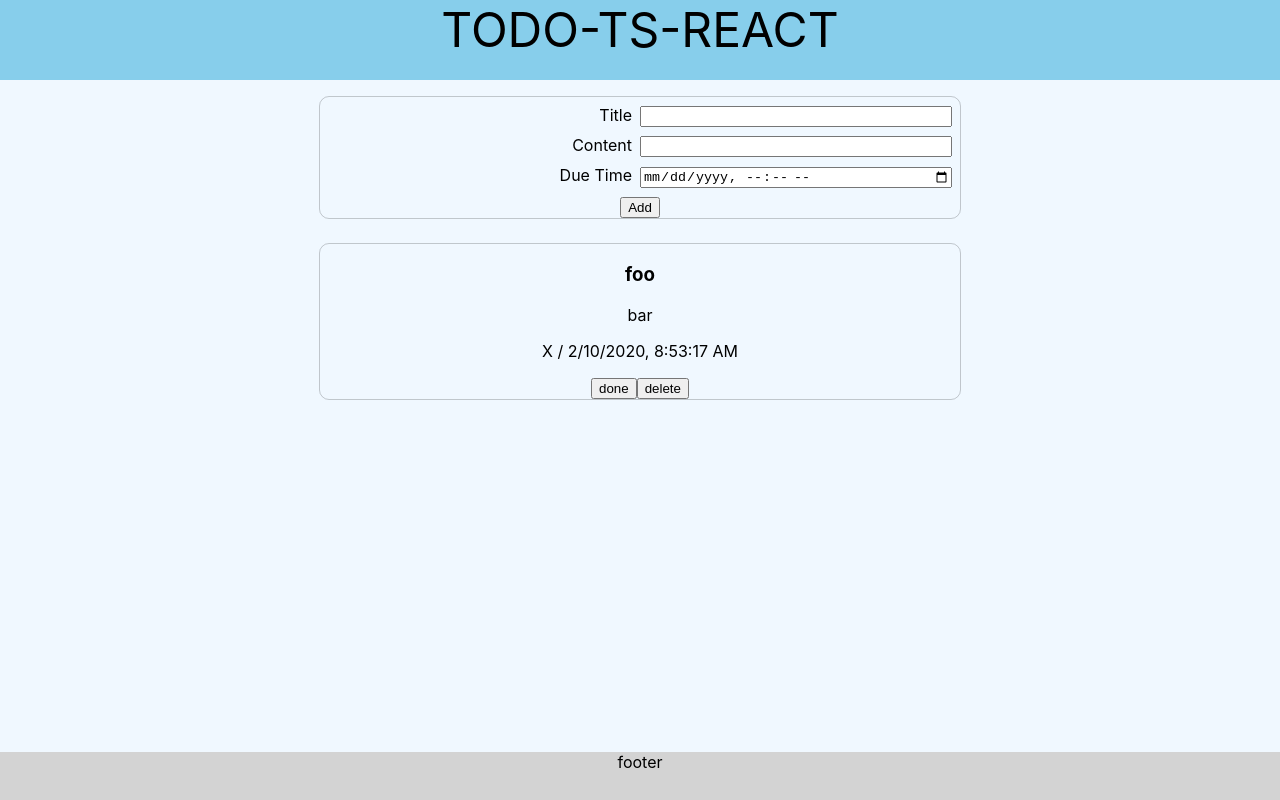
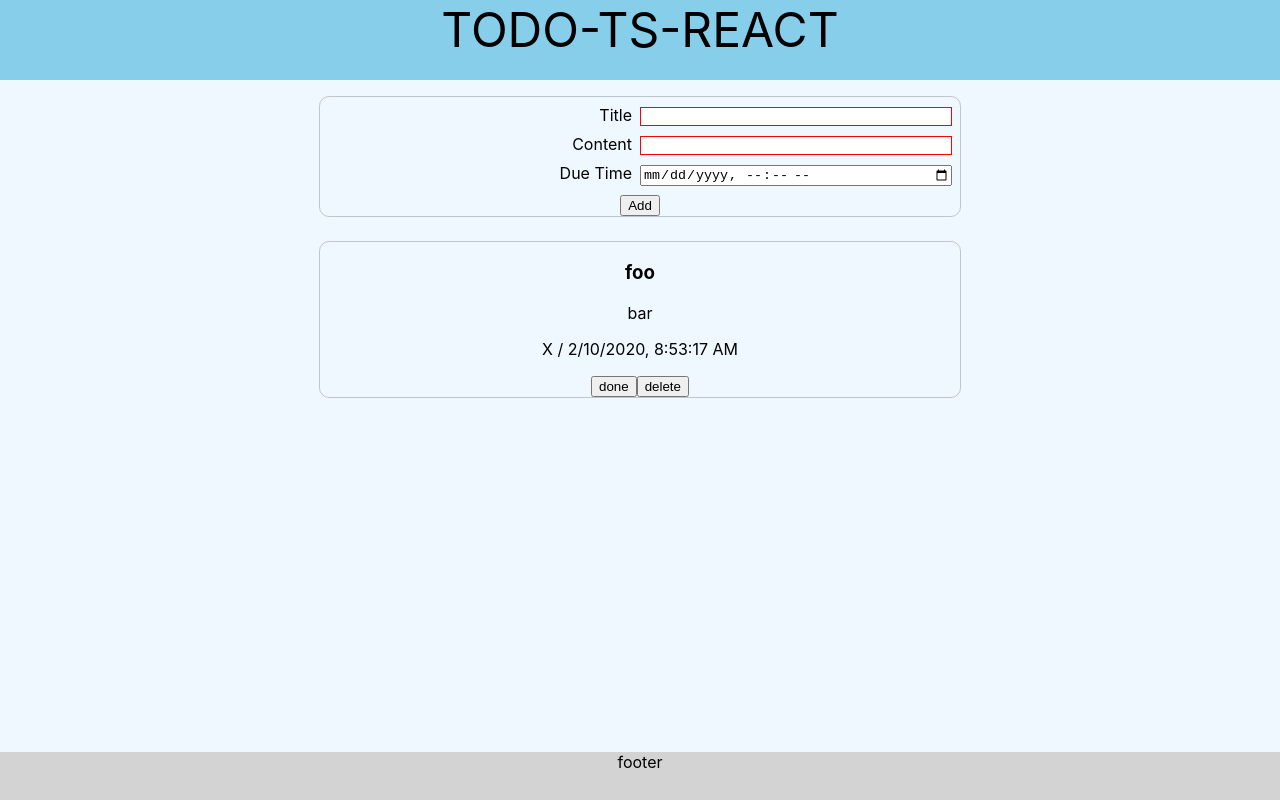
Before and after one commit to Einere/todo-ts-react, a React (Create React App) app: page / in a window 1280 px wide. Built offline with nearby package versions, Linux system fonts and the light colour scheme.

Commit message:
feat: implements basic validation
간단한 유효성 검사 로직을 구현함.

Signed-off-by: Einere <kjwsx23@gmail.com>

```diff
--- a/src/component/TodoInput/TodoInput.tsx
+++ b/src/component/TodoInput/TodoInput.tsx
@@ -1,5 +1,5 @@
 import * as React from 'react';
-import {FormEvent, FunctionComponent, useCallback, useState} from 'react';
+import {FormEvent, FunctionComponent, useCallback, useMemo, useState} from 'react';
 import {Todo} from '../todoTypes';
 import {TodoInputContainerStyle, TodoInputFieldStyle} from "./TodoInput.style";
 
@@ -20,26 +20,49 @@ function makeTodoInfo(id: number, title: string, content: string, dueTime: Date)
     };
 }
 
+const titleRegExp = new RegExp('[A-Za-z0-9ㄱ-ㅎㅏ-ㅣ가-힣 ]');
+const titleValidators = [
+    (title: string) => title.length > 0,
+    (title: string) => titleRegExp.test(title),
+];
+
+const contentValidators = [
+    (content: string) => content.length > 0,
+];
+
 
 export const TodoInput: FunctionComponent<Todo.TodoInputProp> = function ({todoInfos, setTodoInfos}) {
     const [todoTitle, setTodoTitle] = useState<string>('');
     const [todoContent, setTodoContent] = useState<string>('');
     const [todoDueTime, setTodoDueTime] = useState<Date>(new Date());
+    const [isTitleValid, setIsTitleValid] = useState(false);
+    const [isContentValid, setIsContentValid] = useState(false);
+
+    const validityState = useMemo<boolean>(() => {
+        return isTitleValid && isContentValid;
+    }, [isTitleValid, isContentValid]);
 
     const formSubmit = useCallback((e: FormEvent<HTMLFormElement>) => {
         e.preventDefault();
+        if (!validityState) return;
 
         const nextId = getNextId(todoInfos);
         console.log(nextId);
         const newInfo = makeTodoInfo(nextId, todoTitle, todoContent, todoDueTime);
         setTodoInfos([...todoInfos, newInfo]);
-    }, [todoInfos, setTodoInfos, todoTitle, todoContent, todoDueTime]);
+    }, [todoInfos, setTodoInfos, todoTitle, todoContent, todoDueTime, validityState]);
 
     const onTitleChange = useCallback((e: React.ChangeEvent<HTMLInputElement>) => {
+        const result = titleValidators.every(validator => validator(e.target.value));
+        setIsTitleValid(result);
+
         setTodoTitle(e.target.value);
     }, []);
 
     const onContentChange = useCallback((e: React.ChangeEvent<HTMLInputElement>) => {
+        const result = contentValidators.every(validator => validator(e.target.value));
+        setIsContentValid(result);
+
         setTodoContent(e.target.value);
     }, []);
 
@@ -53,11 +76,13 @@ export const TodoInput: FunctionComponent<Todo.TodoInputProp> = function ({todoI
             <form onSubmit={formSubmit}>
                 <TodoInputFieldStyle>
                     <label htmlFor={"todo-title"}>Title</label>
-                    <input type={"string"} name={"todo-title"} id={"todo-title"} onChange={onTitleChange}/>
+                    <input type={"string"} name={"todo-title"} id={"todo-title"} onChange={onTitleChange}
+                           className={isTitleValid ? '' : 'invalid'}/>
                 </TodoInputFieldStyle>
                 <TodoInputFieldStyle>
                     <label htmlFor={"todo-content"}>Content</label>
-                    <input type={"textarea"} name={"todo-content"} id={"todo-content"} onChange={onContentChange}/>
+                    <input type={"textarea"} name={"todo-content"} id={"todo-content"} onChange={onContentChange}
+                           className={isContentValid ? '' : 'invalid'}/>
                 </TodoInputFieldStyle>
                 <TodoInputFieldStyle>
                     <label htmlFor={"todo-due-time"}>Due Time</label>
```
